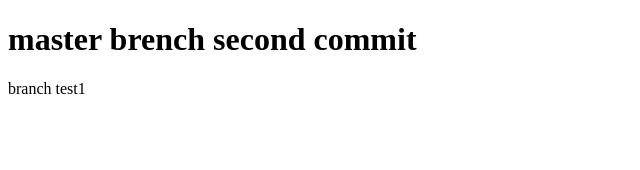
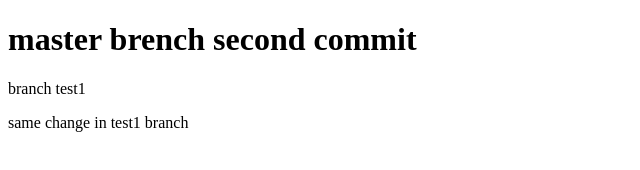
Before and after one commit to Algo87/test_forgit, a plain HTML site: page index.html in a window 1280 px wide. Shown: the whole page, without its empty margins (0-640 px from the left). Drawn offline with Linux system fonts and the light colour scheme.

Commit message:
added p in test1 branch

```diff
--- a/index.html
+++ b/index.html
@@ -7,5 +7,6 @@
 <body>
 	<h1>master brench second commit</h1>
 	<p>branch test1</p>
+	<p>same change in test1 branch</p>
 </body>
 </html>
```
